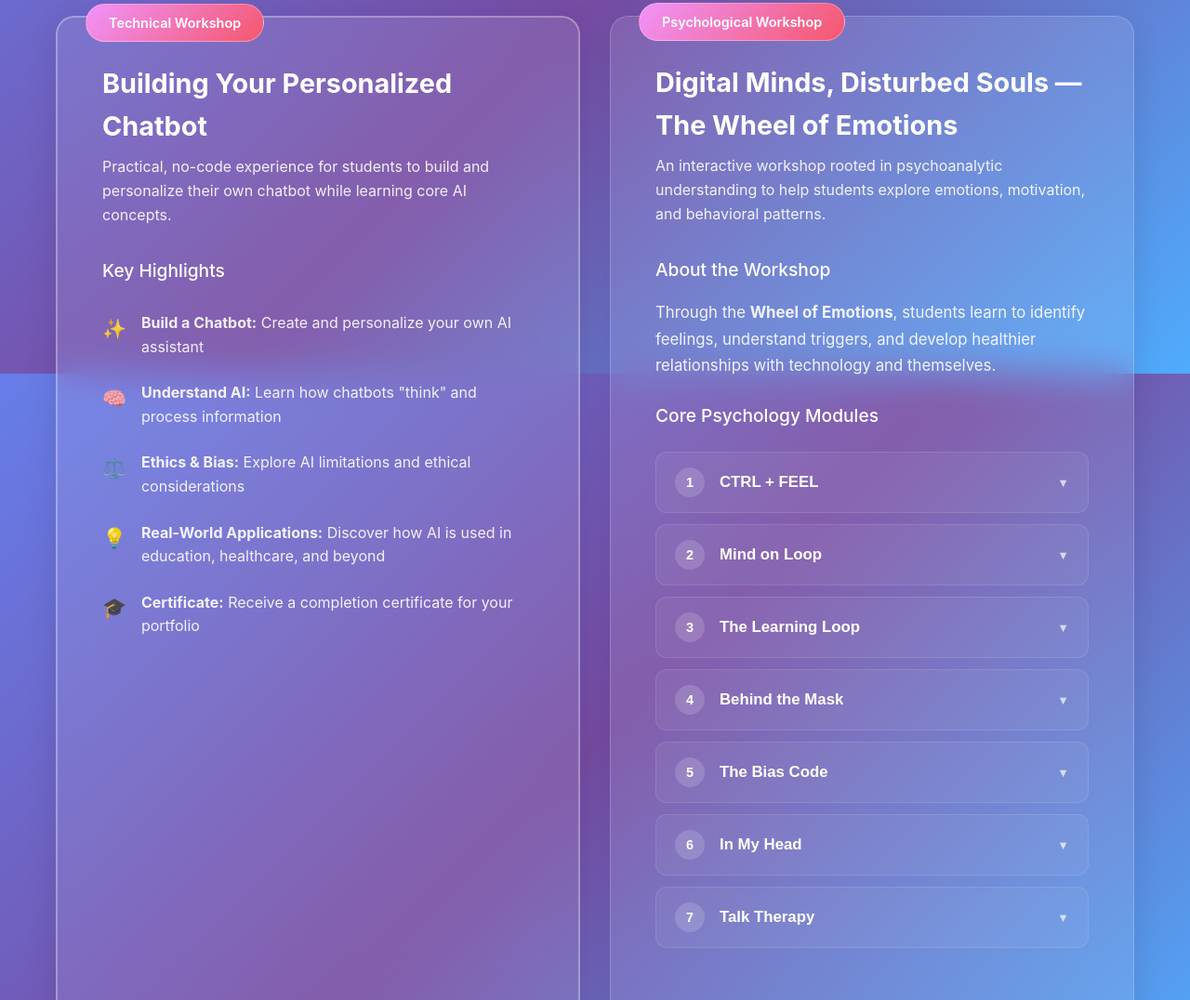
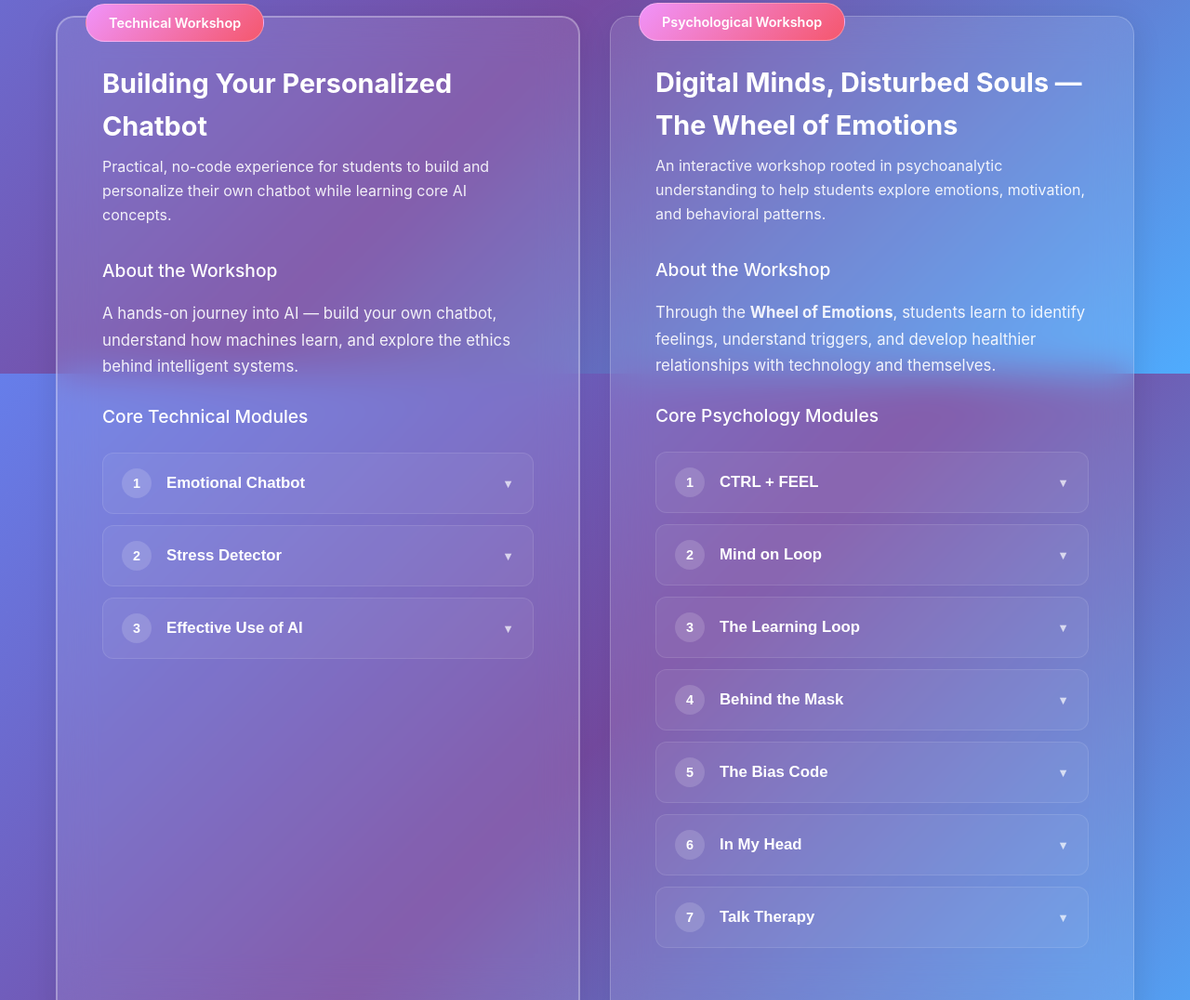
Before and after one commit to neuronet111/website, a plain HTML site: page index.html in a window 1280 px wide. Shown: the part 3598-4674 px from the top of the page at 93% size. Drawn offline with nearby package versions, Linux system fonts and the light colour scheme.

Commit message:
Update index.html

```diff
--- a/index.html
+++ b/index.html
@@ -128,26 +128,48 @@
                 <p class="workshop-description">Practical, no-code experience for students to build and personalize their own chatbot while learning core AI concepts.</p>
 
                 <div class="workshop-features">
-                    <h4>Key Highlights</h4>
-                    <div class="feature-item">
-                        <span class="feature-icon">✨</span>
-                        <span><strong>Build a Chatbot:</strong> Create and personalize your own AI assistant</span>
-                    </div>
-                    <div class="feature-item">
-                        <span class="feature-icon">🧠</span>
-                        <span><strong>Understand AI:</strong> Learn how chatbots "think" and process information</span>
-                    </div>
-                    <div class="feature-item">
-                        <span class="feature-icon">⚖️</span>
-                        <span><strong>Ethics & Bias:</strong> Explore AI limitations and ethical considerations</span>
-                    </div>
-                    <div class="feature-item">
-                        <span class="feature-icon">💡</span>
-                        <span><strong>Real-World Applications:</strong> Discover how AI is used in education, healthcare, and beyond</span>
-                    </div>
-                    <div class="feature-item">
-                        <span class="feature-icon">🎓</span>
-                        <span><strong>Certificate:</strong> Receive a completion certificate for your portfolio</span>
+                    <h4>About the Workshop</h4>
+                    <p class="workshop-intro">A hands-on journey into AI — build your own chatbot, understand how machines learn, and explore the ethics behind intelligent systems.</p>
+
+                    <h4 style="margin-top:1.5rem">Core Technical Modules</h4>
+
+                    <!-- Accordion Container -->
+                    <div class="accordion-container">
+                        <div class="accordion-item">
+                            <button class="accordion-header">
+                                <span class="accordion-number">1</span>
+                                <span class="accordion-title">Emotional Chatbot</span>
+                                <span class="accordion-icon">▼</span>
+                            </button>
+                            <div class="accordion-content">
+                                <h5>Google Colab Copy-Paste File for Students</h5>
+                                <p>Build an emotion-aware chatbot using ready-to-run code. Students copy-paste code blocks into Google Colab, customize responses, and see how AI detects sentiment in real-time conversations.</p>
+                            </div>
+                        </div>
+
+                        <div class="accordion-item">
+                            <button class="accordion-header">
+                                <span class="accordion-number">2</span>
+                                <span class="accordion-title">Stress Detector</span>
+                                <span class="accordion-icon">▼</span>
+                            </button>
+                            <div class="accordion-content">
+                                <h5>Ready File for Students</h5>
+                                <p>Analyze text input to detect stress levels using sentiment analysis. Pre-built code allows students to test phrases, understand stress patterns, and explore how AI identifies emotional states from language.</p>
+                            </div>
+                        </div>
+
+                        <div class="accordion-item">
+                            <button class="accordion-header">
+                                <span class="accordion-number">3</span>
+                                <span class="accordion-title">Effective Use of AI</span>
+                                <span class="accordion-icon">▼</span>
+                            </button>
+                            <div class="accordion-content">
+                                <h5>Prompting of AI Chatbots</h5>
+                                <p>Learn the art of prompt engineering. Students discover how to ask better questions, craft effective prompts, and get more useful responses from AI tools like ChatGPT, Claude, and Gemini.</p>
+                            </div>
+                        </div>
                     </div>
                 </div>
 
```
